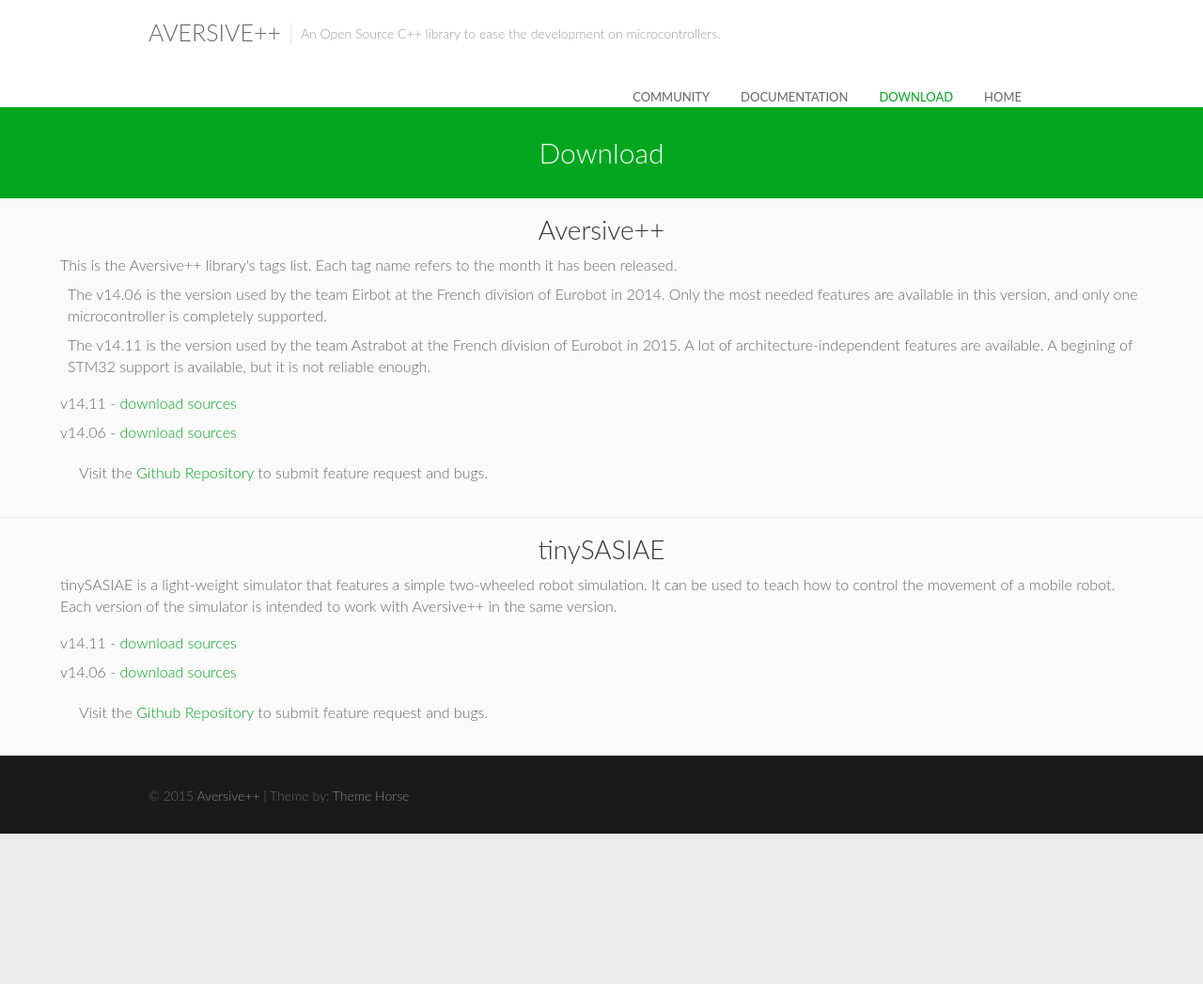
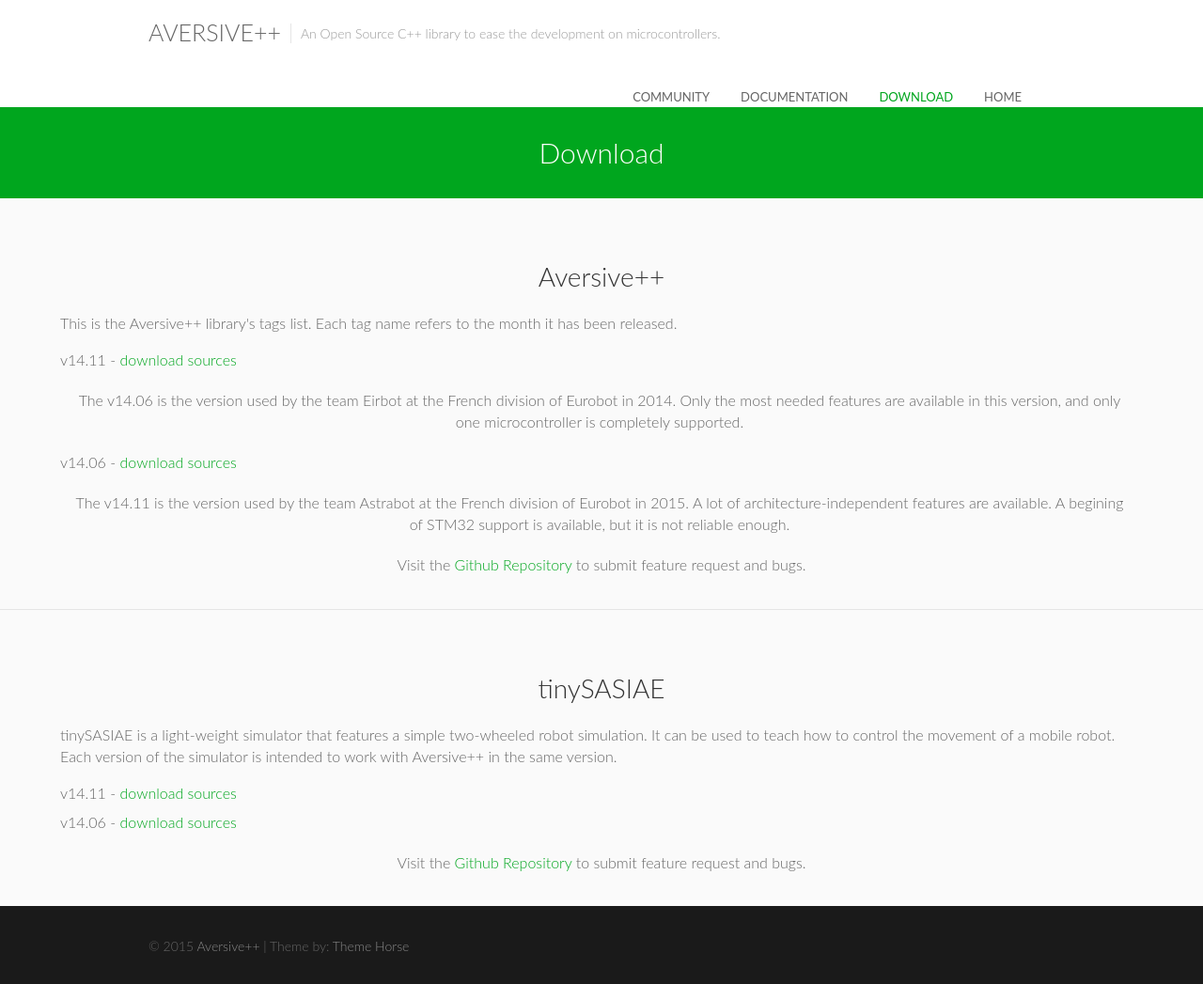
Before and after one commit to AversivePlusPlus/AversivePlusPlus.github.io, a Jekyll site: the page built from download.html, in a window 1280 px wide. Shown: the whole page at 94% size. Built offline with Jekyll 4.4.1, drawn with Linux system fonts in a browser that asks for light colours; some web fonts are replaced; before the commit the page ends 900 px from its top, so only the background shows below that.

```diff
--- a/_includes/head.html
+++ b/_includes/head.html
@@ -5,4 +5,15 @@
   <link rel="stylesheet" href="/css/style_transit.css" type="text/css" media="all" />
   <link rel="stylesheet" href="/css/skel_transit.css" type="text/css" media="all" />
   <link rel="stylesheet" href="/css/style_ambition.css" type="text/css" media="all" />
+  <style>
+    #content h1 {
+    text-align: center;
+    margin: 50px 50px 20px 50px;
+    }
+
+    #content p {
+    text-align: center;
+    margin: 20px 20px 20px 20px;
+    }
+  </style>
 </head>
--- a/download/index.html
+++ b/download.html
@@ -7,31 +7,29 @@ is_main: true
 <section class="special" style="background-color: #FAFAFA; padding-top: 1em; padding-bottom: 1em; margin-bottom: 0;">
   <div style="width: 90%; margin: auto;">
     <h1>Aversive++</h1>
-    <section style="text-align: left; margin-top: 0.5em; margin-bottom: 1em;">
+    <header style="text-align: left; margin-top: 0.5em; margin-bottom: 1em;">
       This is the Aversive++ library's tags list. Each tag name refers to the month it has been released.
-      <ul>
-	<li style="margin-top: 0.5em; margin-bottom: 0.5em;">
-	  The v14.06 is the version used by the team Eirbot at the French division of Eurobot in 2014.
-	  Only the most needed features are available in this version, and only one microcontroller is completely supported.
-	</li>
-	<li style="margin-top: 0.5em; margin-bottom: 0.5em;">
-	  The v14.11 is the version used by the team Astrabot at the French division of Eurobot in 2015.
-	  A lot of architecture-independent features are available. A begining of STM32 support is available, but it is not reliable enough.
-	</li>
-      </ul>
-    </section>
+    </header>
     <section style="text-align: left; margin-top: 0.5em;">
       v14.11
       -
       <a href="https://github.com/astralien3000/aversive--/archive/v14.11b.tar.gz">download sources</a>
+      <p style="margin-left: 1em;">
+	The v14.06 is the version used by the team Eirbot at the French division of Eurobot in 2014.
+	Only the most needed features are available in this version, and only one microcontroller is completely supported.
+      </p>
     </section>
     <section style="text-align: left; margin-top: 0.5em;">
       v14.06
       -
       <a href="https://github.com/astralien3000/aversive--/archive/v14.06.tar.gz">download sources</a>
+      <p style="margin-left:1em;">
+	The v14.11 is the version used by the team Astrabot at the French division of Eurobot in 2015.
+	A lot of architecture-independent features are available. A begining of STM32 support is available, but it is not reliable enough.
+      </p>
     </section>
     <section style="text-align: left; margin-top: 0.5em;">
-      <p style="margin: 20px 20px 20px 20px;">Visit the <a href="http://github.com/astralien3000/aversive--">Github Repository</a> to submit feature request and bugs.</p>
+      <p style="margin: 20px 0px 20px 0px;">Visit the <a href="http://github.com/astralien3000/aversive--">Github Repository</a> to submit feature request and bugs.</p>
     </section>
 
   </div>
```
Also changed, not shown: community.md (added, +12 -0 lines), community/index.html (deleted, +0 -11 lines), documentation.html (renamed from documentation/index.html).
